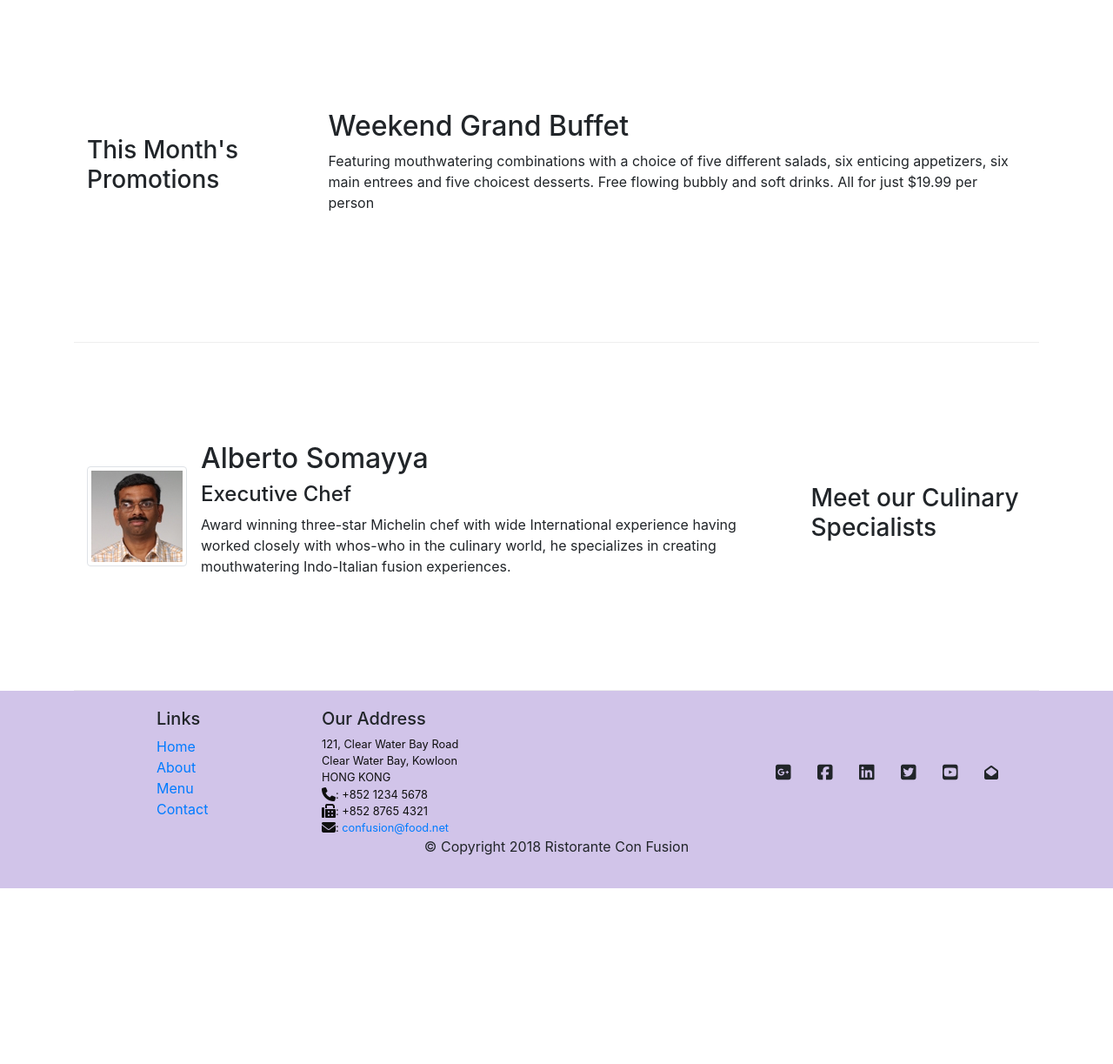
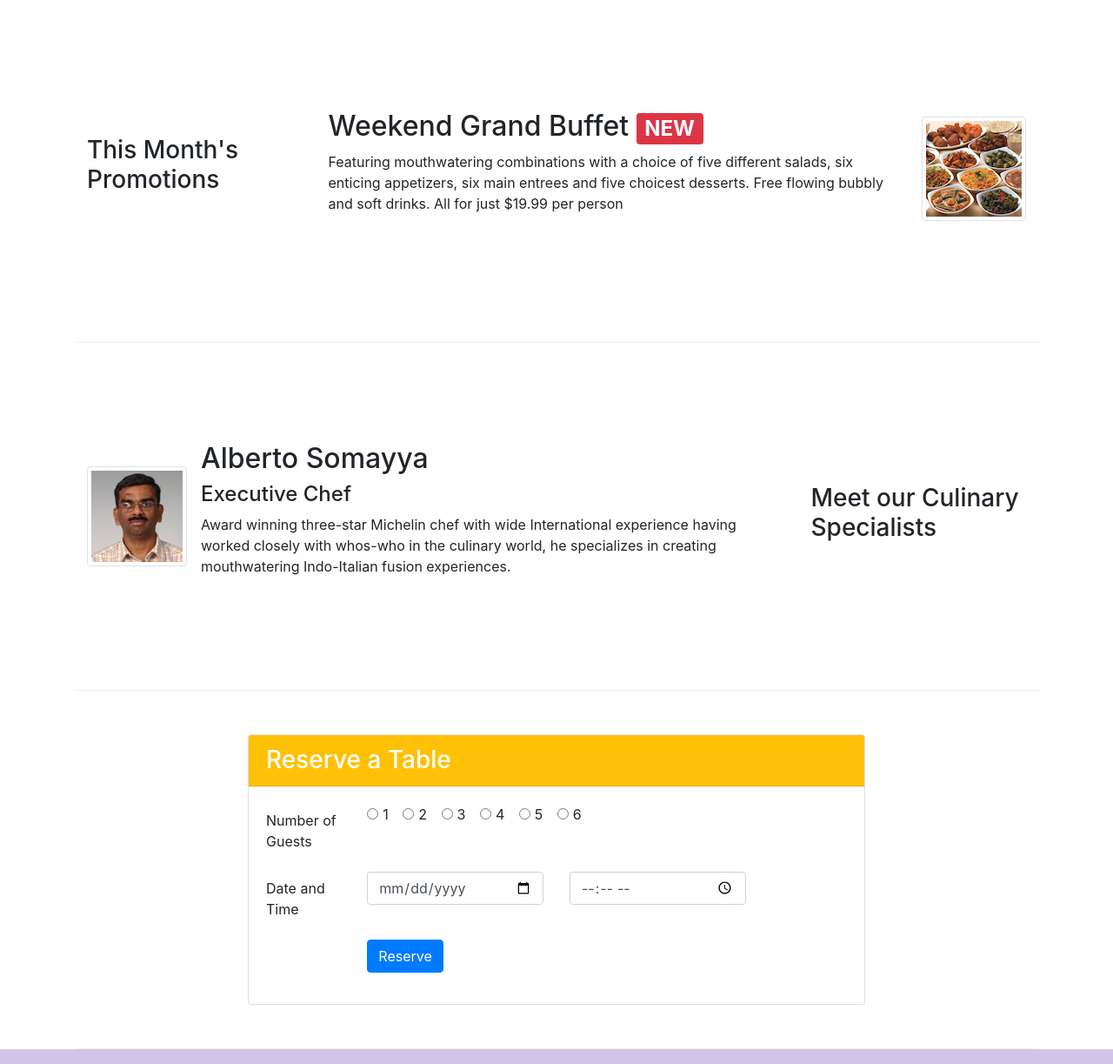
Before and after one commit to fzwnerd/conFusion, a website: page index.html in a window 1280 px wide. Shown: the part 740-1963 px from the top of the page at 87% size. Before the commit the page ends 1761 px from the top, so only its background shows below. Drawn offline with nearby package versions, Linux system fonts and the light colour scheme.

Commit message:
mod1 week2 hw

```diff
--- a/index.html
+++ b/index.html
@@ -50,9 +50,12 @@
                     <h1>Ristorante con Fusion</h1>
                     <p>We take inspiration from the World's best cuisines, and create a unique fusion experience. Our lipsmacking creations will tickle your culinary senses!</p>
                 </div>
-                <div class="col-12 col-sm align-self-center">
+                <div class="col-12 col-sm-3 align-self-center">
 					<img src="img/logo.png" class="img-fluid">
                 </div>
+				<div class="col-12 col-sm-3 align-self-center">
+					<a role="button" class="btn btn-block btn-warning" href="#reserveForm">Reserve Table</a>
+				</div>
             </div>
         </div>
     </header>
@@ -83,9 +86,17 @@
                 <h3>This Month's Promotions</h3>
             </div>
             <div class="col-sm col-md">
-                <h2>Weekend Grand Buffet</h2>
-                <p>Featuring mouthwatering combinations with a choice of five different salads, six enticing appetizers, six main entrees and five choicest desserts. Free flowing bubbly and soft drinks. All for just $19.99 per person </p>
-            </div>
+				<div class="media">
+					<div class="media-body">
+						<h2>
+							Weekend Grand Buffet
+							<span class="badge badge-danger">NEW</span>
+						</h2>
+						<p>Featuring mouthwatering combinations with a choice of five different salads, six enticing appetizers, six main entrees and five choicest desserts. Free flowing bubbly and soft drinks. All for just $19.99 per person </p>
+					</div>
+					<img class="d-flex ml-3 img-thumbnail align-self-center" src="img/buffet.png" alt="buffet">
+				</div>
+			</div>
         </div>
 
         <div class="row row-content align-items-center">
@@ -103,6 +114,67 @@
 				</div>
 			</div>
         </div>
+
+		<div class="row row-content justify-content-center">
+			<div class="col-12 col-sm-8">
+				<div class="card"  id="reserveForm">
+					<h3 class="card-header bg-warning text-white">Reserve a Table</h3>
+					<div class="card-body">
+						<form>
+							<div class="form-group row">
+								<label class="col-12 col-sm-2 col-form-label">
+									Number of Guests
+								</label>
+								<div class="col-12 col-sm-10">
+									<div class="form-check form-check-inline">
+										<input class="form-check-input" type="radio" name="numGuests" id="inlineRadio1" value="1">
+										<label class="form-check-label" for="inlineRadio1">1</label>
+									</div>
+									<div class="form-check form-check-inline">
+										<input class="form-check-input" type="radio" name="numGuests" id="inlineRadio2" value="2">
+										<label class="form-check-label" for="inlineRadio2">2</label>
+									</div>
+									<div class="form-check form-check-inline">
+										<input class="form-check-input" type="radio" name="numGuests" id="inlineRadio3" value="3">
+										<label class="form-check-label" for="inlineRadio3">3</label>
+									</div>
+									<div class="form-check form-check-inline">
+										<input class="form-check-input" type="radio" name="numGuests" id="inlineRadio4" value="4">
+										<label class="form-check-label" for="inlineRadio4">4</label>
+									</div>
+									<div class="form-check form-check-inline">
+										<input class="form-check-input" type="radio" name="numGuests" id="inlineRadio5" value="5">
+										<label class="form-check-label" for="inlineRadio5">5</label>
+									</div>
+									<div class="form-check form-check-inline">
+										<input class="form-check-input" type="radio" name="numGuests" id="inlineRadio6" value="6">
+										<label class="form-check-label" for="inlineRadio6">6</label>
+									</div>
+								</div>
+							</div>
+							<div class="form-group row">
+								<label for="date" class="col-12 col-sm-2 col-form-label">
+									Date and Time
+								</label>
+								<div class="col-12 col-sm-4">
+									<input type="date" class="form-control" id="date" name="date"
+										placeholder="date">
+								</div>
+								<div class="col-12 col-sm-4">
+									<input type="time" class="form-control" id="time" name="time"
+										placeholder="time">
+								</div>
+							</div>
+							<div class="form-group row">
+								<div class="offset-sm-2 col-sm-10">
+									<button type="submit" class="btn btn-primary">Reserve</button>
+								</div>
+							</div>
+						</form>
+					</div>
+				</div>
+			</div>
+		</div>
     </div>
 
     <footer class="footer">
```
